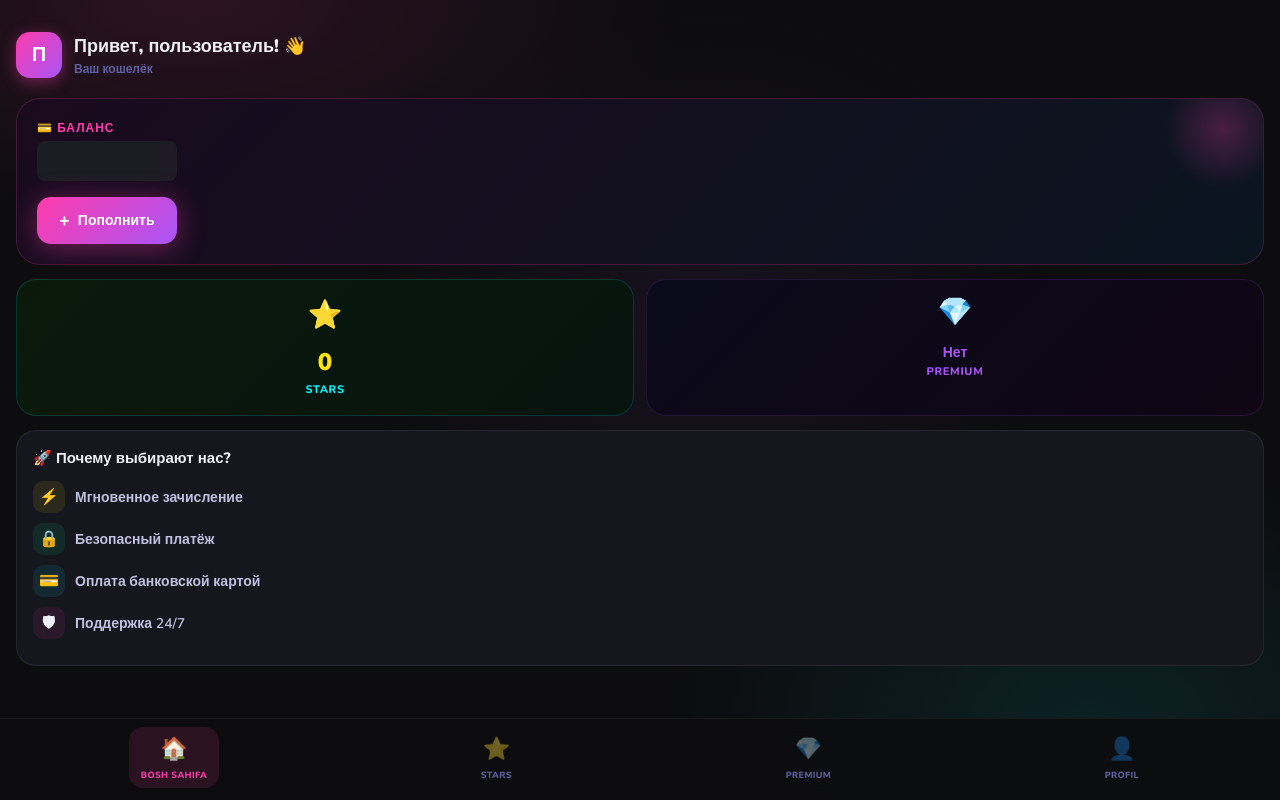
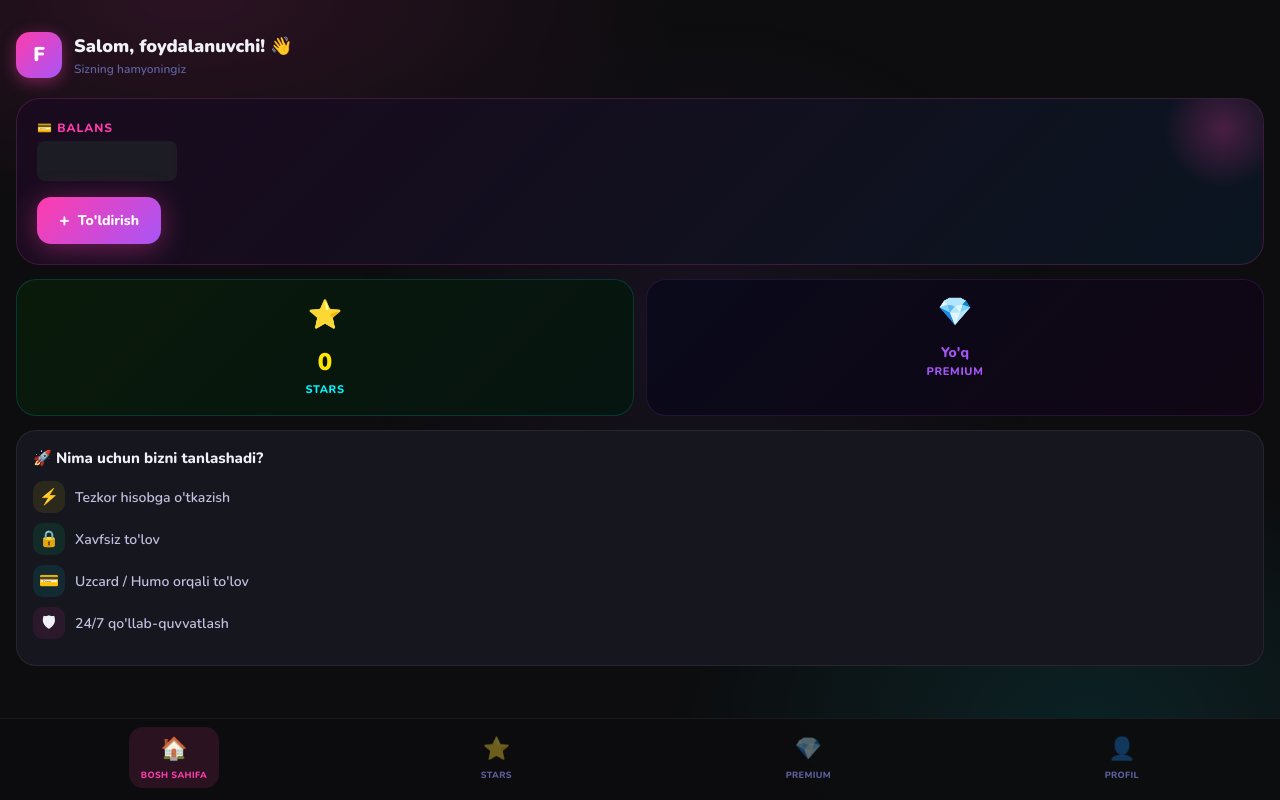
Before and after one commit to xasanboymatvafayev/bomiyoquzb, a Next.js app in the folder frontend/: page / in a window 1280 px wide. Built offline with nearby package versions, Linux system fonts and the light colour scheme; no server answers.

Commit message:
Update Home.tsx

```diff
--- a/frontend/src/components/Home.tsx
+++ b/frontend/src/components/Home.tsx
@@ -3,11 +3,11 @@
 interface HomeProps { profile: any; onDeposit: () => void; onRefresh: () => void }
 
 export default function Home({ profile, onDeposit }: HomeProps) {
-  const balance = profile ? Number(profile.balance).toLocaleString('ru-RU') : null
+  const balance = profile ? Number(profile.balance).toLocaleString('uz-UZ') : null
   const premiumDate = profile?.premium_expire
-    ? new Date(profile.premium_expire).toLocaleDateString('ru-RU', { day: 'numeric', month: 'short' })
+    ? new Date(profile.premium_expire).toLocaleDateString('uz-UZ', { day: 'numeric', month: 'short' })
     : null
-  const name = profile?.username || 'пользователь'
+  const name = profile?.username || 'foydalanuvchi'
 
   return (
     <div style={{ padding: '16px 16px 0' }}>
@@ -23,8 +23,8 @@ export default function Home({ profile, onDeposit }: HomeProps) {
             {name[0]?.toUpperCase() || '?'}
           </div>
           <div>
-            <p style={{ fontSize: 18, fontWeight: 900, color: '#f0f0f8' }}>Привет, {name}! 👋</p>
-            <p style={{ fontSize: 12, color: '#6060a0', fontWeight: 600 }}>Ваш кошелёк</p>
+            <p style={{ fontSize: 18, fontWeight: 900, color: '#f0f0f8' }}>Salom, {name}! 👋</p>
+            <p style={{ fontSize: 12, color: '#6060a0', fontWeight: 600 }}>Sizning hamyoningiz</p>
           </div>
         </div>
       </div>
@@ -36,23 +36,22 @@ export default function Home({ profile, onDeposit }: HomeProps) {
         position: 'relative', overflow: 'hidden',
       }}>
         <div style={{
-          position: 'absolute', top: -30, right: -20,
-          width: 120, height: 120,
+          position: 'absolute', top: -30, right: -20, width: 120, height: 120,
           background: 'radial-gradient(circle, rgba(255,60,172,0.25) 0%, transparent 70%)',
           pointerEvents: 'none',
         }} />
         <p style={{ fontSize: 12, fontWeight: 800, textTransform: 'uppercase', letterSpacing: '0.08em', color: '#ff3cac', marginBottom: 4 }}>
-          💳 Баланс
+          💳 Balans
         </p>
         {balance === null ? (
           <div className="shimmer" style={{ width: 140, height: 40, borderRadius: 8, marginBottom: 16 }} />
         ) : (
           <p style={{ fontSize: 36, fontWeight: 900, color: '#fff', marginBottom: 16, letterSpacing: '-0.02em' }}>
-            {balance} <span style={{ fontSize: 20, color: '#ff3cac' }}>₽</span>
+            {balance} <span style={{ fontSize: 20, color: '#ff3cac' }}>so'm</span>
           </p>
         )}
         <button onClick={onDeposit} className="btn-primary" style={{ width: 'auto', padding: '10px 22px', fontSize: 14 }}>
-          <span style={{ fontSize: 18 }}>+</span> Пополнить
+          <span style={{ fontSize: 18 }}>+</span> To'ldirish
         </button>
       </div>
 
@@ -73,19 +72,19 @@ export default function Home({ profile, onDeposit }: HomeProps) {
         }}>
           <span className="float" style={{ display: 'block', fontSize: 28, marginBottom: 6, animationDelay: '0.5s' }}>💎</span>
           <p style={{ fontSize: 14, fontWeight: 800, color: '#a855f7', lineHeight: 1.3 }}>
-            {premiumDate ? `до ${premiumDate}` : 'Нет'}
+            {premiumDate ? `${premiumDate} gacha` : 'Yo\'q'}
           </p>
           <p style={{ fontSize: 11, fontWeight: 800, color: '#a855f7', textTransform: 'uppercase', letterSpacing: '0.06em', marginTop: 2 }}>Premium</p>
         </div>
       </div>
 
       <div className="afu4 card" style={{ marginBottom: 16 }}>
-        <p style={{ fontWeight: 800, marginBottom: 12, fontSize: 15 }}>🚀 Почему выбирают нас?</p>
+        <p style={{ fontWeight: 800, marginBottom: 12, fontSize: 15 }}>🚀 Nima uchun bizni tanlashadi?</p>
         {[
-          { icon: '⚡️', text: 'Мгновенное зачисление', color: '#ffe600' },
-          { icon: '🔒', text: 'Безопасный платёж', color: '#00ff87' },
-          { icon: '💳', text: 'Оплата банковской картой', color: '#00f5ff' },
-          { icon: '🛡', text: 'Поддержка 24/7', color: '#ff3cac' },
+          { icon: '⚡️', text: 'Tezkor hisobga o\'tkazish', color: '#ffe600' },
+          { icon: '🔒', text: 'Xavfsiz to\'lov', color: '#00ff87' },
+          { icon: '💳', text: 'Uzcard / Humo orqali to\'lov', color: '#00f5ff' },
+          { icon: '🛡', text: '24/7 qo\'llab-quvvatlash', color: '#ff3cac' },
         ].map(({ icon, text, color }) => (
           <div key={text} style={{ display: 'flex', alignItems: 'center', gap: 10, marginBottom: 10 }}>
             <div style={{
```
